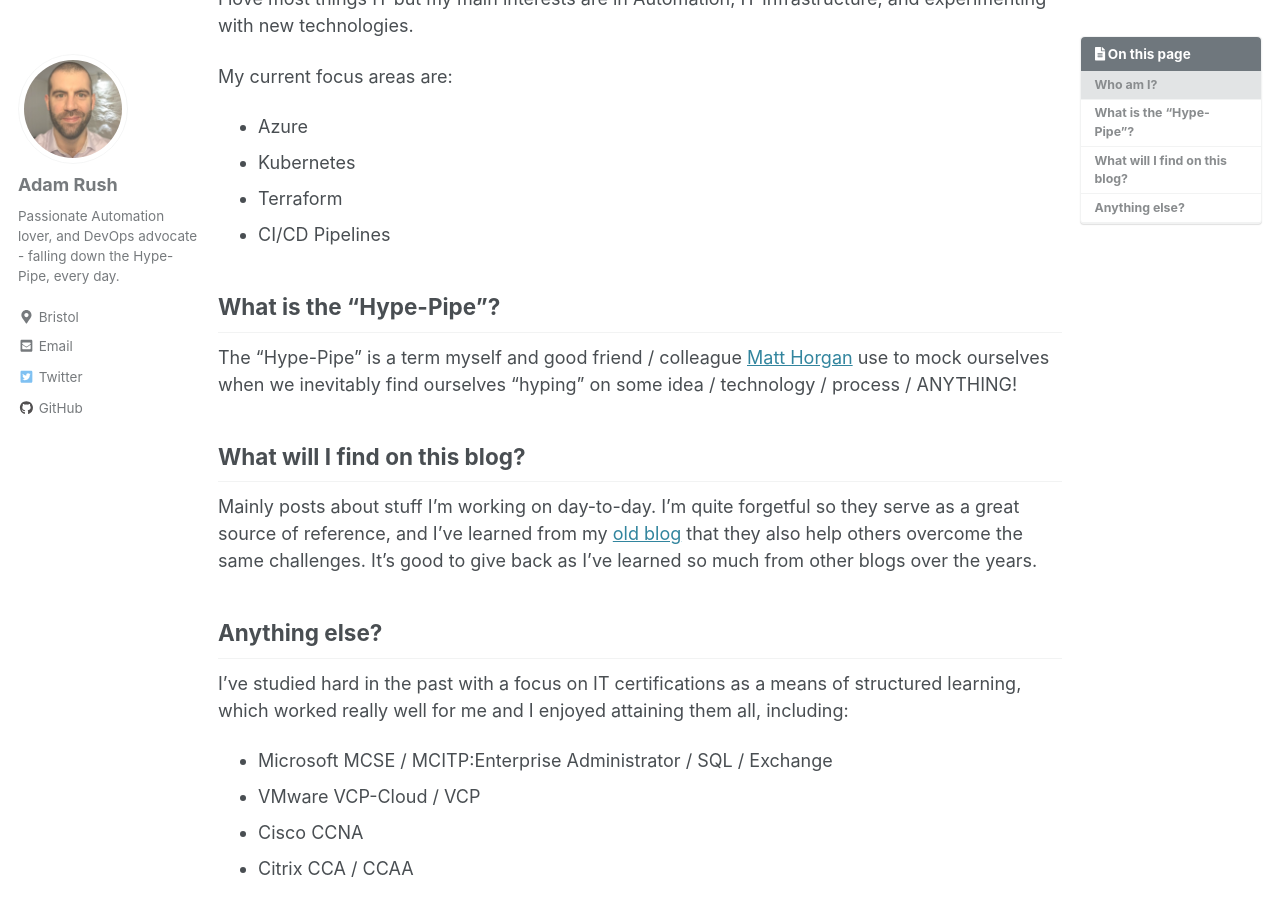
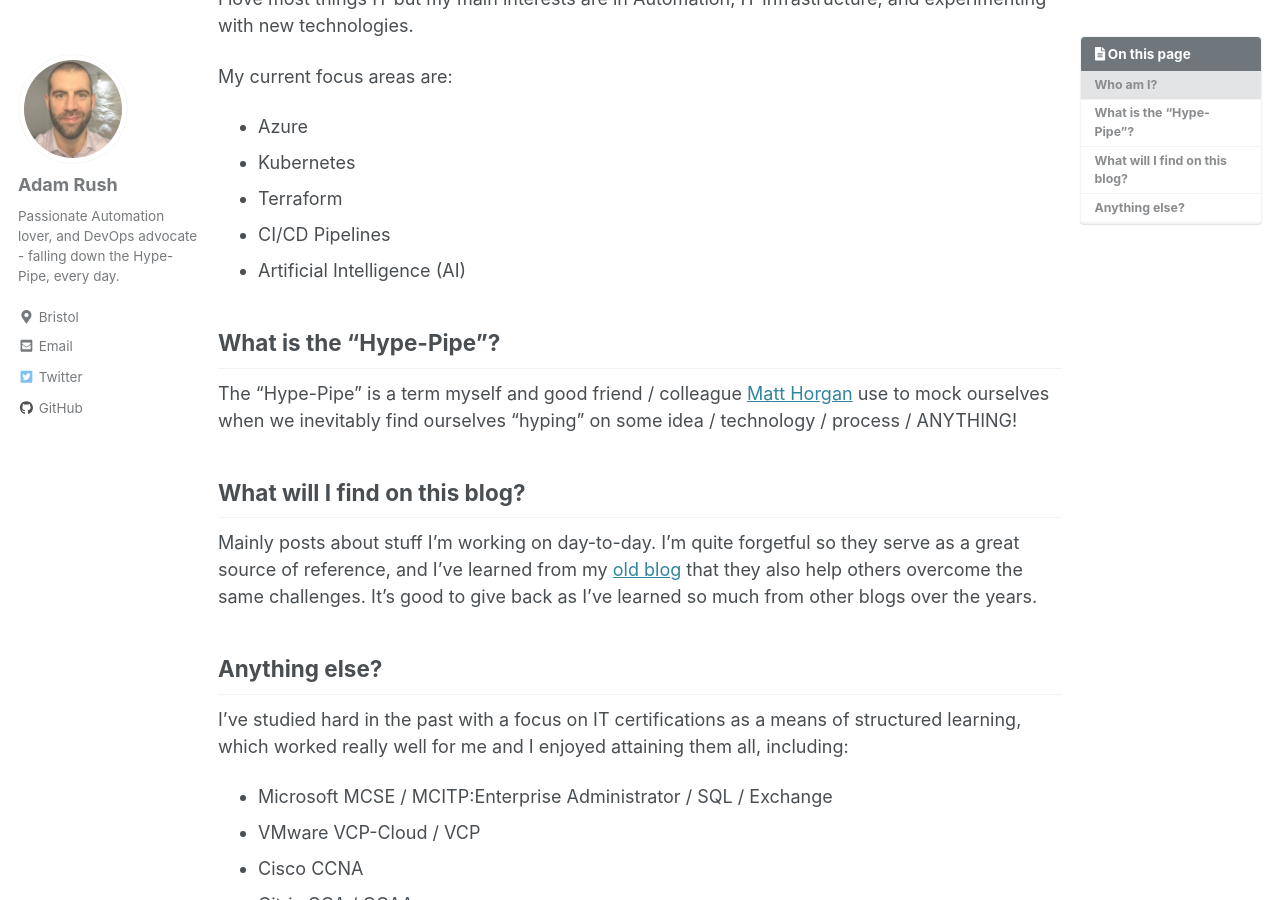
Before and after one commit to adamrushuk/adamrushuk.github.io, a Jekyll site: the page built from _pages/about.md, in a window 1280 px wide and 900 px high, scrolled down 371 px. Built offline with Jekyll 4.4.1, drawn with Linux system fonts in a browser that asks for light colours; cached includes are drawn as plain includes.

Commit message:
Added AI

```diff
--- a/_pages/about.md
+++ b/_pages/about.md
@@ -22,6 +22,7 @@
 - Kubernetes
 - Terraform
 - CI/CD Pipelines
+- Artificial Intelligence (AI)
 
 ## What is the "Hype-Pipe"?
 
```
